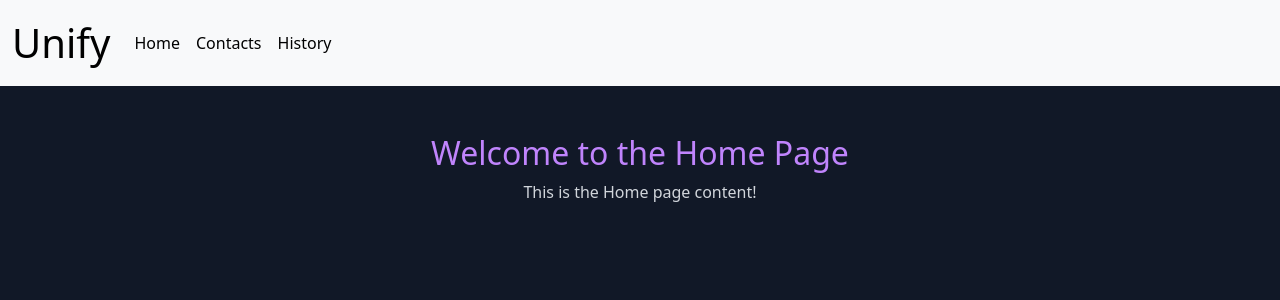
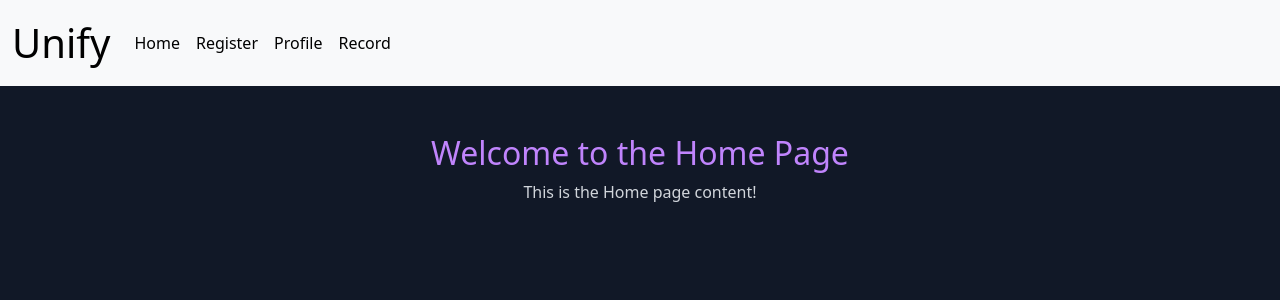
Before and after one commit to MilesPhillips/Unify-App, a Flask app: page / in a window 1280 px wide. Shown: the top 300 px of the page. Run offline with Flask 3, Linux system fonts and the light colour scheme; parts of the project's set-up code (start-up, migrations or seed data) failed here and were passed over.

Commit message:
Update Base.html

```diff
--- a/Templates/Base.html
+++ b/Templates/Base.html
@@ -17,16 +17,16 @@
         <div class="collapse navbar-collapse" id="navbarNav">
           <ul class="navbar-nav">
             <li class="nav-item">
-              <a class="nav-link active" aria-current="page" href="{{ url_for('home') }}">Home</a>
-            </li>
-            <!--<li class="nav-item">
-              <a class="nav-link active" aria-current="page" href="#">AI Coach</a>
-            </li>-->
-            <li class="nav-item">
-              <a class="nav-link active" aria-current="page" href="{{ url_for('contacts') }}">Contacts</a>
+              <a class="nav-link active" aria-current="page" href="{{ url_for('Login') }}">Home</a>
             </li>
             <li class="nav-item">
-              <a class="nav-link active" aria-current="page" herf="{{ url_for('login') }}">History</a>
+              <a class="nav-link active" aria-current="page" href="{{ url_for('Register') }}">Register</a>
+            </li>
+            <li class="nav-item">
+              <a class="nav-link active" aria-current="page" href="{{ url_for('Profile') }}">Profile</a>
+            </li>
+            <li class="nav-item">
+              <a class="nav-link active" aria-current="page" herf="{{ url_for('Record') }}">Record</a>
             </li>
           </ul>
         </div>
```
